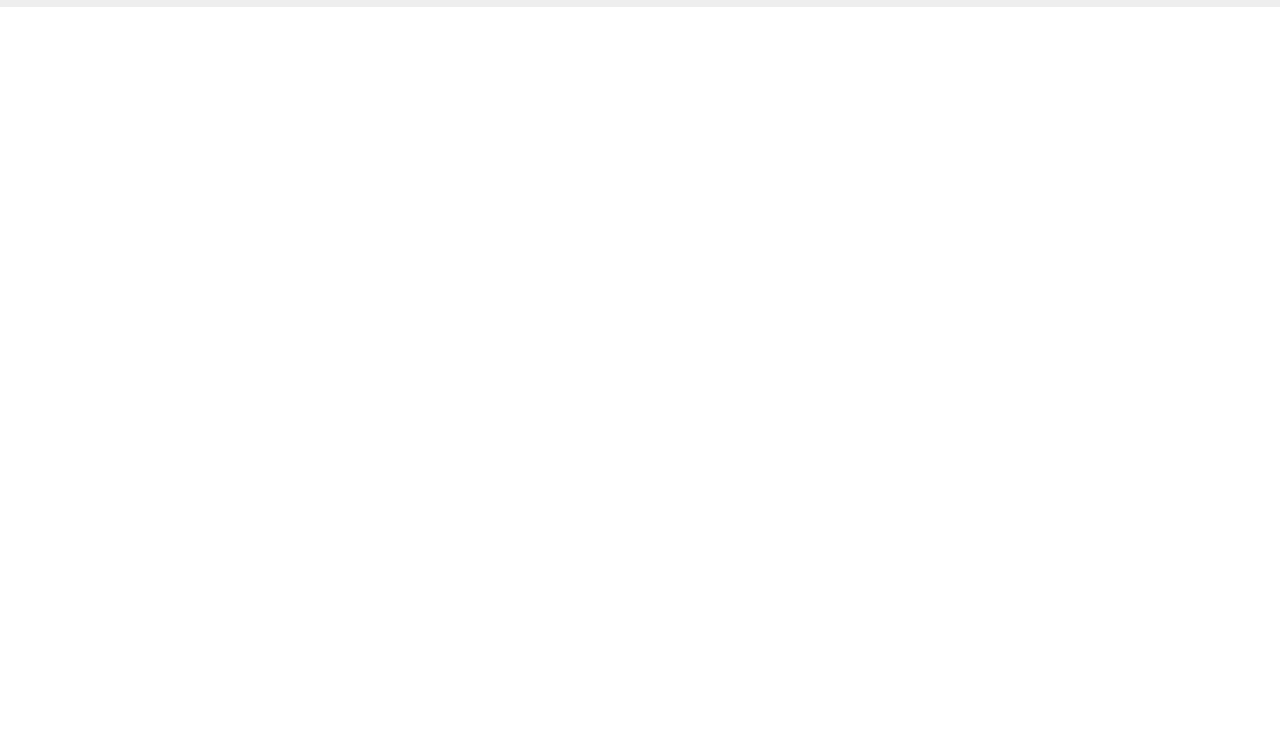
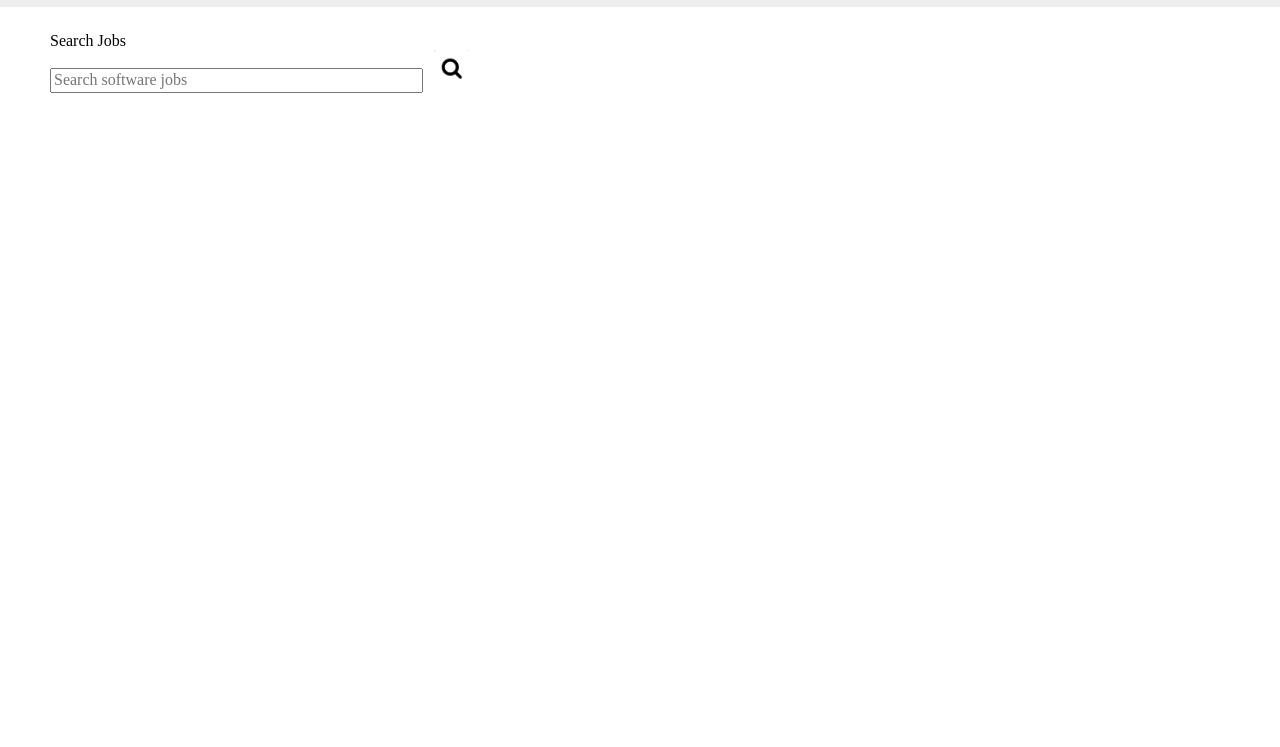
Before and after one commit to rizzyfig/Gregs-List, a plain HTML site: page index.html in a window 1280 px wide. Shown: the part 53-800 px from the top of the page. Drawn offline with nearby package versions, Linux system fonts and the light colour scheme.

Commit message:
added search bar

```diff
--- a/index.html
+++ b/index.html
@@ -15,6 +15,10 @@
 				<div class="logo"><a href="index.html">Greg's List</a>
 				</div><div class="links"><ul><a href="Link1">Post</a><a href="Link2">Account</a></ul></div>
 			</nav>
+			<section class="search-section">
+			<div id="search-jobs"><label>Search Jobs</label></div>
+			<div class="fleft"><label><input type="text" placeholder="Search software jobs"></label></div><div class="fleft"><img src="images/magnifying-glass.png"></div>
+			</section>
 	</main>
 </body>
 </html>
--- a/styles/main.css
+++ b/styles/main.css
@@ -1,3 +1,8 @@
+.search-section {
+	width:800px;
+	margin-left: 50px;
+}
+
 .logo {
 	padding-top: 20px;
 	display: inline-block;
@@ -28,3 +33,27 @@ nav a {
 nav li {
 	display: inline;
 }
+
+
+input {
+	width: 95%;
+ }
+
+ label {
+ 	padding-bottom: 10px;
+ }
+
+ img {
+ 	width: 35px;
+ 	height: 35px;
+ }
+
+#search-jobs {
+
+	padding-top: 25px;
+}
+
+ .fleft {
+	display: inline-block;
+	width: 48%;
+}
```
